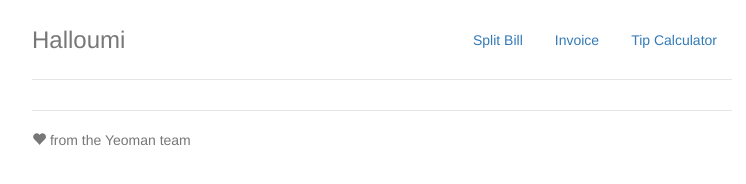
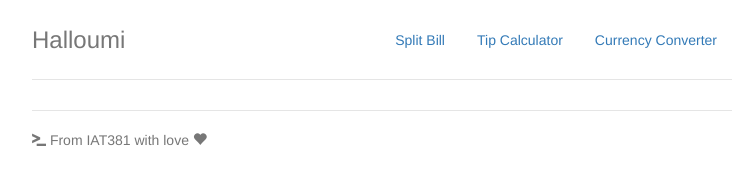
Before and after one commit to vluna/IAT381-Assignment1-Taken3, a website: page app/app/index.html in a window 1280 px wide. Shown: the whole page, without its empty margins (258-1004 px from the left). Drawn offline with Linux system fonts and the light colour scheme; files that its build step writes are made by us from their sources; files whose address does not match are found by name.

Commit message:
added views

```diff
--- a/app/app/index.html
+++ b/app/app/index.html
@@ -25,8 +25,8 @@
       <div class="header">
         <ul class="nav nav-pills pull-right">
           <li><a ng-href="#/split-bill">Split Bill</a></li>
-          <li><a ng-href="#/invoice">Invoice</a></li>
           <li><a ng-href="#/tip-calculator">Tip Calculator</a></li>
+          <li><a ng-href="#/currency-converter">Currency Converter</a></li>
         </ul>
         <h3 class="text-muted">Halloumi</h3>
       </div>
@@ -34,7 +34,7 @@
       <div ng-view=""></div>
 
       <div class="footer">
-        <p><span class="glyphicon glyphicon-heart"></span> from the Yeoman team</p>
+        <p><span class="glyphicon glyphicon-console"></span> From IAT381 with love <span class="glyphicon glyphicon-heart"></span></p>
       </div>
     </div>
 
```
